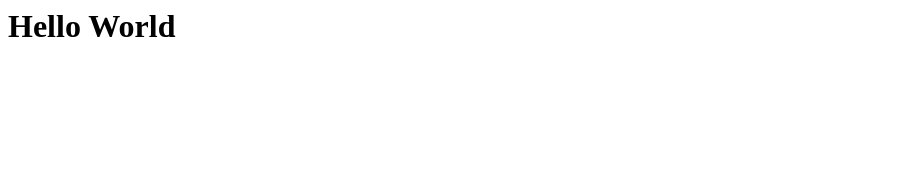
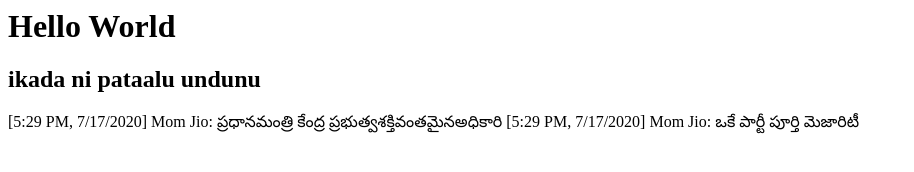
Before and after one commit to chandraCivis/testme.github.io, a plain HTML site: page index.html in a window 1280 px wide. Shown: the whole page, without its empty margins (0-914 px from the left). Drawn offline with Linux system fonts and the light colour scheme.

Commit message:
Update index.html

```diff
--- a/index.html
+++ b/index.html
@@ -2,6 +2,11 @@
  <head>
  </head>
  <body>
-   <h1>Hello World<h1>
+   <h1>Hello World</h1>
+
+    <h2> ikada ni pataalu undunu</h2>
+
+  <p>[5:29 PM, 7/17/2020] Mom Jio: ప్రధానమంత్రి కేంద్ర ప్రభుత్వశక్తివంతమైనఅధికారి
+[5:29 PM, 7/17/2020] Mom Jio: ఒకే పార్టీ పూర్తి మెజారిటీ</p>
  </body>
 </html>
```
